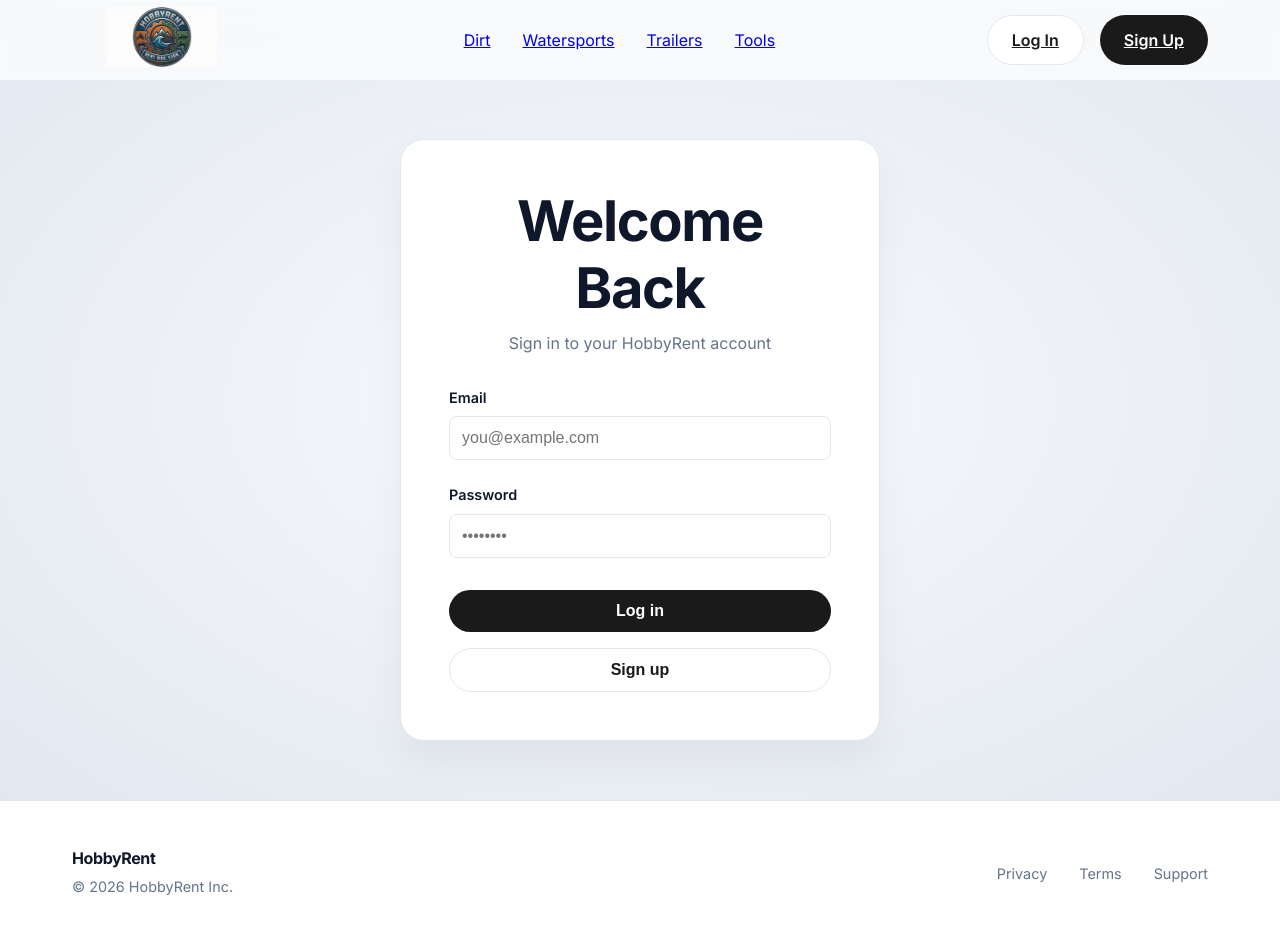
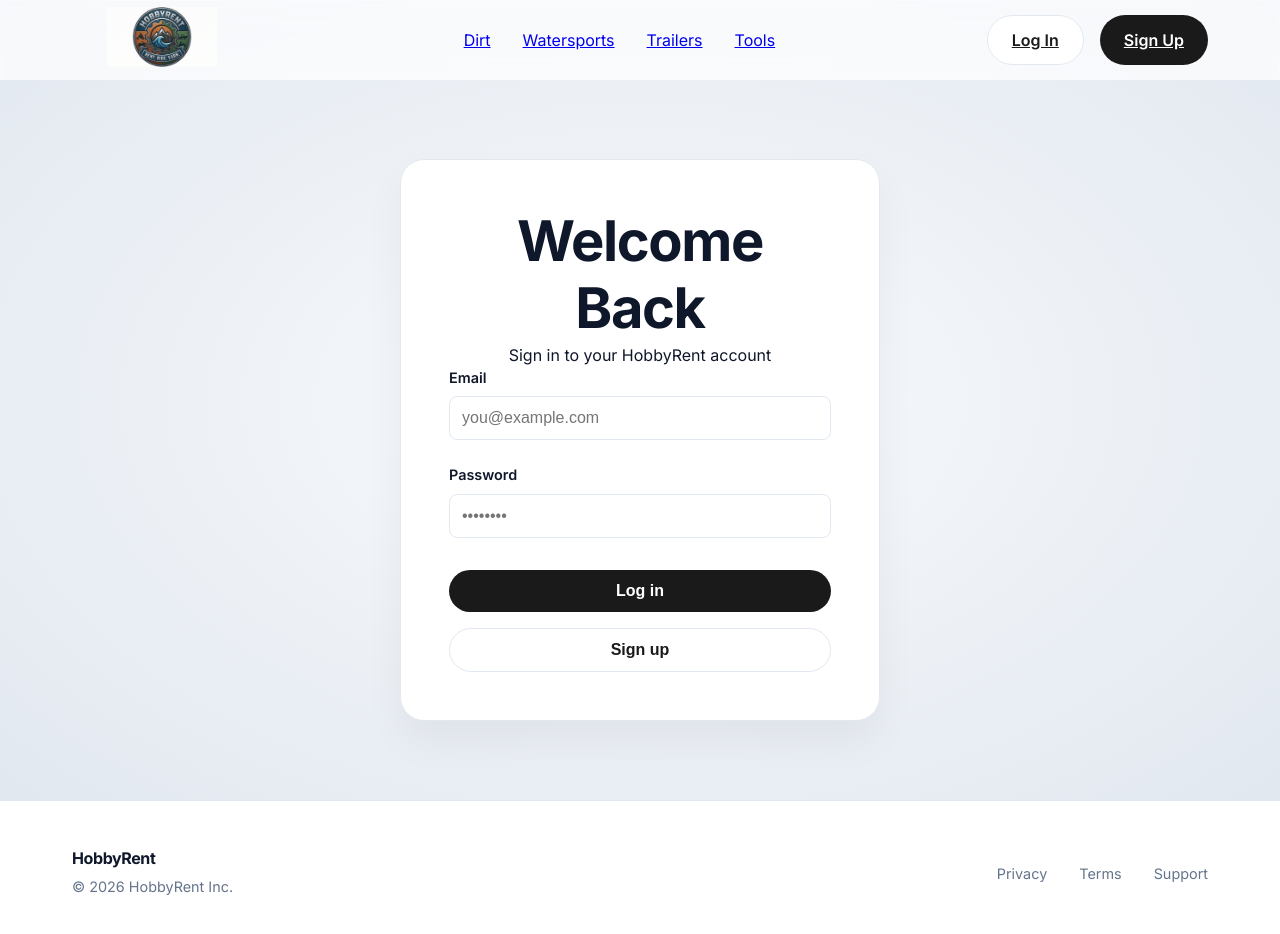
Before and after one commit to boussattaa/Hobby-Rent-CO, a Next.js app: page /login in a window 1280 px wide. Shown: the top 934 px of the page. Built offline with nearby package versions, Linux system fonts and the light colour scheme; no server answers.

Commit message:
Fix build error: Move login styles to globals.css to support Server Component

```diff
--- a/app/globals.css
+++ b/app/globals.css
@@ -296,7 +296,67 @@ h3 {
   margin-bottom: 3rem;
 }
 
-.section-header p {
-  color: var(--text-secondary);
-  margin-top: 0.5rem;
+
+/* Login Page Styles (Moved from login/page.js) */
+.login-page {
+  min-height: 100vh;
+  display: flex;
+  align-items: center;
+  justify-content: center;
+  background-image: radial-gradient(at center, #f8fafc 0%, #e2e8f0 100%);
+  margin-top: -80px;
+  /* Offset for navbar */
+  padding-top: 80px;
 }
+
+.login-card {
+  background: white;
+  padding: 3rem;
+  border-radius: 24px;
+  border: 1px solid var(--border-color);
+  box-shadow: 0 20px 40px rgba(0, 0, 0, 0.05);
+  width: 100%;
+  max-width: 480px;
+  margin: 0 auto;
+  text-align: center;
+}
+
+.auth-form {
+  text-align: left;
+}
+
+.form-group {
+  margin-bottom: 1.5rem;
+}
+
+.form-group label {
+  display: block;
+  margin-bottom: 0.5rem;
+  font-weight: 600;
+  font-size: 0.9rem;
+}
+
+.form-group input {
+  width: 100%;
+  padding: 0.75rem;
+  border: 1px solid var(--border-color);
+  border-radius: 8px;
+  font-size: 1rem;
+}
+
+.actions {
+  display: flex;
+  flex-direction: column;
+  gap: 1rem;
+  margin-top: 2rem;
+}
+
+.message {
+  margin-top: 1.5rem;
+  padding: 1rem;
+  background: #fef2f2;
+  color: #dc2626;
+  border-radius: 8px;
+  font-size: 0.9rem;
+  text-align: center;
+}
--- a/app/login/page.js
+++ b/app/login/page.js
@@ -45,60 +45,6 @@ export default async function LoginPage(props) {
           </form>
         </div>
       </div>
-
-      <style jsx>{`
-        .login-page {
-          min-height: 100vh;
-          display: flex;
-          align-items: center;
-          justify-content: center;
-          background-image: radial-gradient(at center, #f8fafc 0%, #e2e8f0 100%);
-          margin-top: -80px; /* Offset for navbar */
-          padding-top: 80px;
-        }
-
-        .login-card {
-          background: white;
-          padding: 3rem;
-          border-radius: 24px;
-          border: 1px solid var(--border-color);
-          box-shadow: 0 20px 40px rgba(0,0,0,0.05);
-          width: 100%;
-          max-width: 480px;
-          margin: 0 auto;
-          text-align: center;
-        }
-
-        h1 { margin-bottom: 0.5rem; }
-        .subtitle { color: var(--text-secondary); margin-bottom: 2rem; }
-
-        .auth-form {
-          text-align: left;
-        }
-
-        .form-group { margin-bottom: 1.5rem; }
-        .form-group label { display: block; margin-bottom: 0.5rem; font-weight: 600; font-size: 0.9rem; }
-        .form-group input { width: 100%; padding: 0.75rem; border: 1px solid var(--border-color); border-radius: 8px; font-size: 1rem; }
-
-        .actions {
-          display: flex;
-          flex-direction: column;
-          gap: 1rem;
-          margin-top: 2rem;
-        }
-
-        .full-width { width: 100%; }
-
-        .message {
-          margin-top: 1.5rem;
-          padding: 1rem;
-          background: #fef2f2;
-          color: #dc2626;
-          border-radius: 8px;
-          font-size: 0.9rem;
-          text-align: center;
-        }
-      `}</style>
     </div>
   )
 }
```
